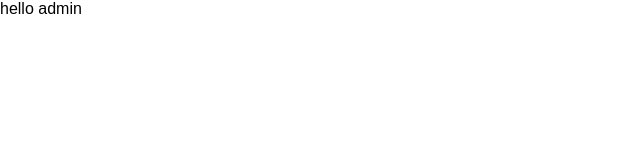
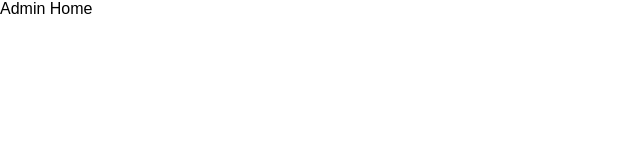
Before and after one commit to RoshaniBhadane/Admin-Panel, a React (Create React App) app: page / in a window 1280 px wide. Shown: the top 160 px of the page, without its empty margins (0-640 px from the left). Built offline with nearby package versions, Linux system fonts and the light colour scheme.

Commit message:
basic componenets and pages

```diff
--- a/src/App.tsx
+++ b/src/App.tsx
@@ -1,9 +1,21 @@
 import React from 'react';
+import { BrowserRouter, Routes, Route } from "react-router-dom";
+import { AdminHome } from './pages/home/AdminHome';
+import { Login } from './pages/login/Login';
+
 
 function App() {
   return (
     <div className="App">
-      hello admin
+      <BrowserRouter>
+        <Routes>
+          <Route path="/">
+            <Route index element={<AdminHome />} />
+            <Route path="login" element={<Login />} />
+          </Route>
+        </Routes>
+      </BrowserRouter>
+
     </div>
   );
 }
--- a/src/pages/home/AdminHome.tsx
+++ b/src/pages/home/AdminHome.tsx
@@ -4,7 +4,7 @@
 
   return (
     <div className="home">
-            Hello Admin Panel
+            Admin Home
     </div>
   );
 };
--- /dev/null
+++ b/src/pages/login/Login.tsx
@@ -0,0 +1,8 @@
+
+export const Login = () => {
+    return (
+        <div className="home">
+            Admin Login
+        </div>
+    );
+};
```
Also changed, not shown: src/components/navigation/Navbar.tsx (added, +8 -0 lines), src/components/sidebar/Sidebar.tsx (added, +8 -0 lines).
